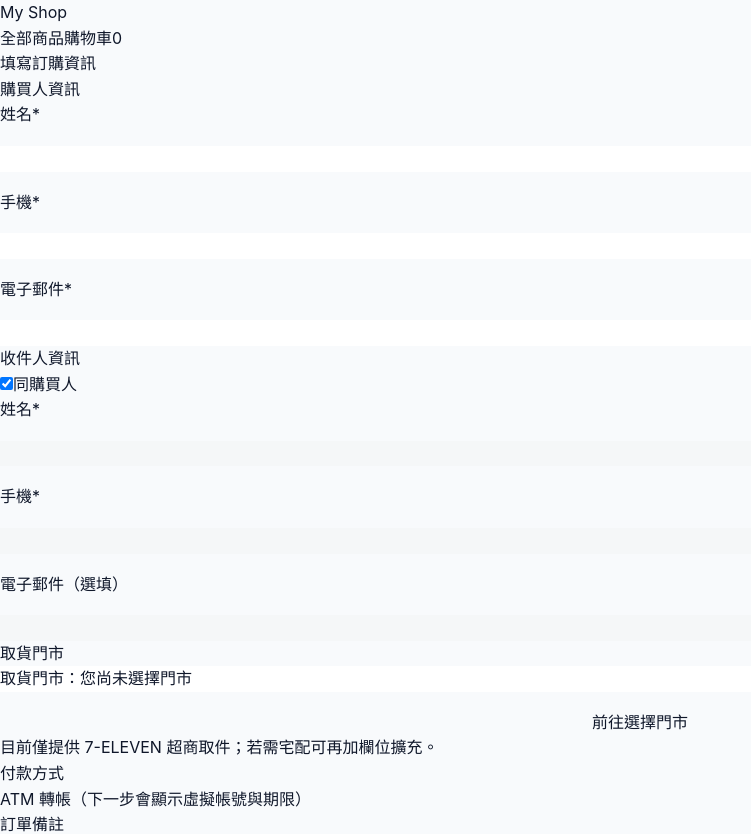
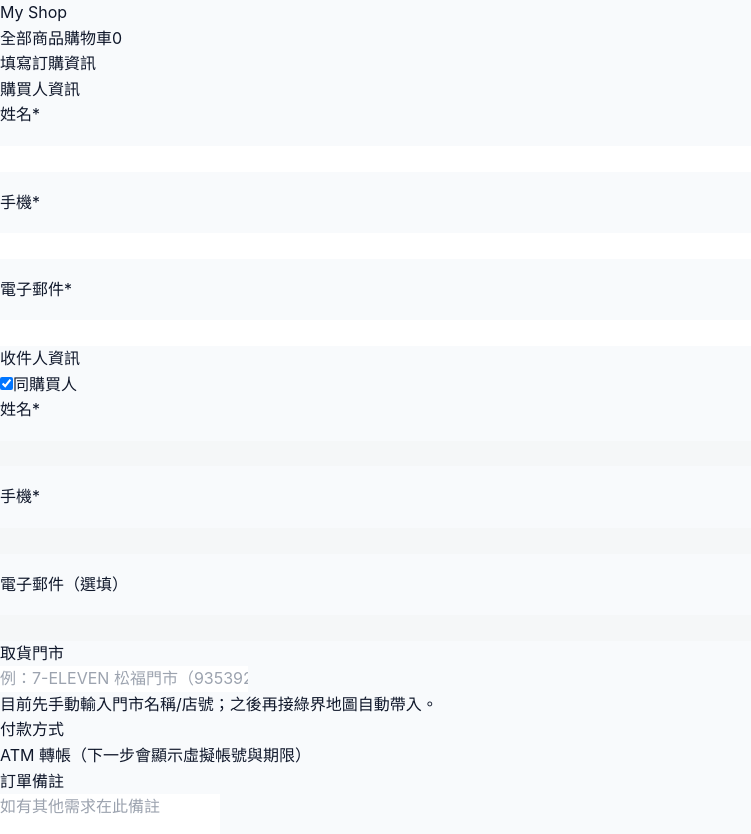
Before and after one commit to qweqwe55123/myshop, a Next.js app: page /checkout in a window 1280 px wide. Shown: the top 834 px of the page, without its empty margins (0-751 px from the left). Built offline with nearby package versions, Linux system fonts and the light colour scheme.

Commit message:
chore(checkout): simple manual pickupStore field; postpone ECPay map

```diff
--- a/app/components/CheckoutForm.jsx
+++ b/app/components/CheckoutForm.jsx
@@ -9,11 +9,7 @@ export default function CheckoutForm() {
   const { items = [], clearCart } = useCart?.() || { items: [] };
 
   const subTotal = useMemo(
-    () =>
-      items.reduce(
-        (s, it) => s + (Number(it.price) || 0) * (Number(it.qty) || 1),
-        0
-      ),
+    () => items.reduce((s, it) => s + (Number(it.price) || 0) * (Number(it.qty) || 1), 0),
     [items]
   );
   const shipping = items.length ? 60 : 0;
@@ -27,7 +23,7 @@ export default function CheckoutForm() {
     rPhone: "",
     rEmail: "",
     sameAsBuyer: true,
-    pickupStore: "",
+    pickupStore: "",   // ← 仍保留這個欄位
     note: "",
   });
 
@@ -43,42 +39,19 @@ export default function CheckoutForm() {
     }
   }, [form.sameAsBuyer, form.name, form.phone, form.email]);
 
-  // 讀取綠界回傳的門市 cookie
-  useEffect(() => {
-    const m = document.cookie.match(
-      /(?:^|;\s*)cvs_pickup=([^;]+)/
-    );
-    if (m) {
-      try {
-        const obj = JSON.parse(decodeURIComponent(m[1]));
-        setForm((f) => ({ ...f, pickupStore: obj.label }));
-      } catch {}
-      // 清掉 cookie
-      document.cookie = "cvs_pickup=; Max-Age=0; path=/";
-    }
-  }, []);
-
   const [loading, setLoading] = useState(false);
   const [err, setErr] = useState("");
 
-  const onChange = (e) =>
-    setForm((f) => ({ ...f, [e.target.name]: e.target.value }));
-
-  const goPickStore = () => {
-    window.location.href = "/api/cvs/map?subtype=UNIMARTC2C";
-  };
+  const onChange = (e) => setForm((f) => ({ ...f, [e.target.name]: e.target.value }));
 
   const submit = async (e) => {
     e.preventDefault();
     setErr("");
 
     if (!items.length) return setErr("購物車是空的。");
-    if (!form.name || !form.phone || !form.email)
-      return setErr("請填購買人姓名 / 手機 / Email。");
-    if (!form.rName || !form.rPhone)
-      return setErr("請填收件人姓名 / 手機。");
-    if (!form.pickupStore)
-      return setErr("請選擇取貨門市。");
+    if (!form.name || !form.phone || !form.email) return setErr("請填購買人姓名 / 手機 / Email。");
+    if (!form.rName || !form.rPhone) return setErr("請填收件人姓名 / 手機。");
+    if (!form.pickupStore) return setErr("請輸入取貨門市。");
 
     try {
       setLoading(true);
@@ -91,7 +64,7 @@ export default function CheckoutForm() {
             phone: form.phone,
             email: form.email,
             note: form.note || null,
-            pickupStore: form.pickupStore,
+            pickupStore: form.pickupStore,   // ← 直接送手填門市
             shipMethod: "CVS_7ELEVEN",
             payMethod: "ATM",
           },
@@ -119,9 +92,7 @@ export default function CheckoutForm() {
         return;
       }
 
-      try {
-        clearCart?.();
-      } catch {}
+      try { clearCart?.(); } catch {}
       router.push(`/orders/${data.id}`);
     } catch (e2) {
       setErr(String(e2?.message ?? e2));
@@ -132,47 +103,23 @@ export default function CheckoutForm() {
 
   return (
     <div className="grid gap-6 lg:grid-cols-2">
-      {/* 左：表單卡片 */}
-      <form
-        onSubmit={submit}
-        className="space-y-6 rounded-2xl border p-5 bg-white"
-      >
+      {/* 左：表單 */}
+      <form onSubmit={submit} className="space-y-6 rounded-2xl border p-5 bg-white">
         {/* 購買人 */}
         <section className="space-y-3">
           <h2 className="font-semibold text-lg">購買人資訊</h2>
           <div className="grid gap-4 md:grid-cols-2">
             <div className="grid gap-2">
-              <label className="text-sm">
-                姓名<span className="text-red-500">*</span>
-              </label>
-              <input
-                name="name"
-                value={form.name}
-                onChange={onChange}
-                className="rounded-md border p-2"
-              />
+              <label className="text-sm">姓名<span className="text-red-500">*</span></label>
+              <input name="name" value={form.name} onChange={onChange} className="rounded-md border p-2" />
             </div>
             <div className="grid gap-2">
-              <label className="text-sm">
-                手機<span className="text-red-500">*</span>
-              </label>
-              <input
-                name="phone"
-                value={form.phone}
-                onChange={onChange}
-                className="rounded-md border p-2"
-              />
+              <label className="text-sm">手機<span className="text-red-500">*</span></label>
+              <input name="phone" value={form.phone} onChange={onChange} className="rounded-md border p-2" />
             </div>
             <div className="grid gap-2 md:col-span-2">
-              <label className="text-sm">
-                電子郵件<span className="text-red-500">*</span>
-              </label>
-              <input
-                name="email"
-                value={form.email}
-                onChange={onChange}
-                className="rounded-md border p-2"
-              />
+              <label className="text-sm">電子郵件<span className="text-red-500">*</span></label>
+              <input name="email" value={form.email} onChange={onChange} className="rounded-md border p-2" />
             </div>
           </div>
         </section>
@@ -184,75 +131,45 @@ export default function CheckoutForm() {
             <input
               type="checkbox"
               checked={form.sameAsBuyer}
-              onChange={(e) =>
-                setForm((f) => ({ ...f, sameAsBuyer: e.target.checked }))
-              }
+              onChange={(e) => setForm((f) => ({ ...f, sameAsBuyer: e.target.checked }))}
             />
             同購買人
           </label>
           <div className="grid gap-4 md:grid-cols-2">
             <div className="grid gap-2">
-              <label className="text-sm">
-                姓名<span className="text-red-500">*</span>
-              </label>
-              <input
-                name="rName"
-                value={form.rName}
-                onChange={onChange}
-                disabled={form.sameAsBuyer}
-                className="rounded-md border p-2 disabled:bg-slate-50"
-              />
+              <label className="text-sm">姓名<span className="text-red-500">*</span></label>
+              <input name="rName" value={form.rName} onChange={onChange} disabled={form.sameAsBuyer}
+                     className="rounded-md border p-2 disabled:bg-slate-50" />
             </div>
             <div className="grid gap-2">
-              <label className="text-sm">
-                手機<span className="text-red-500">*</span>
-              </label>
-              <input
-                name="rPhone"
-                value={form.rPhone}
-                onChange={onChange}
-                disabled={form.sameAsBuyer}
-                className="rounded-md border p-2 disabled:bg-slate-50"
-              />
+              <label className="text-sm">手機<span className="text-red-500">*</span></label>
+              <input name="rPhone" value={form.rPhone} onChange={onChange} disabled={form.sameAsBuyer}
+                     className="rounded-md border p-2 disabled:bg-slate-50" />
             </div>
             <div className="grid gap-2 md:col-span-2">
               <label className="text-sm">電子郵件（選填）</label>
-              <input
-                name="rEmail"
-                value={form.rEmail}
-                onChange={onChange}
-                disabled={form.sameAsBuyer}
-                className="rounded-md border p-2 disabled:bg-slate-50"
-              />
+              <input name="rEmail" value={form.rEmail} onChange={onChange} disabled={form.sameAsBuyer}
+                     className="rounded-md border p-2 disabled:bg-slate-50" />
             </div>
           </div>
         </section>
 
-        {/* 門市 */}
+        {/* 取貨門市：改成手動輸入 */}
         <section className="space-y-3">
           <h2 className="font-semibold text-lg">取貨門市</h2>
-          <div className="grid gap-3 md:grid-cols-[1fr_auto]">
-            <input
-              readOnly
-              value={form.pickupStore || "取貨門市：您尚未選擇門市"}
-              className={`rounded-md border p-2 ${
-                !form.pickupStore ? "text-red-600" : ""
-              }`}
-            />
-            <button
-              type="button"
-              onClick={goPickStore}
-              className="rounded-lg border px-4 py-2 hover:bg-slate-50"
-            >
-              前往選擇門市
-            </button>
-          </div>
+          <input
+            name="pickupStore"
+            value={form.pickupStore}
+            onChange={onChange}
+            placeholder="例：7-ELEVEN 松福門市（935392）"
+            className="rounded-md border p-2"
+          />
           <p className="text-xs text-slate-500">
-            目前僅提供 7-ELEVEN 超商取件；若需宅配可再加欄位擴充。
+            目前先手動輸入門市名稱/店號；之後再接綠界地圖自動帶入。
           </p>
         </section>
 
-        {/* 付款 */}
+        {/* 付款方式 */}
         <section className="space-y-3">
           <h2 className="font-semibold text-lg">付款方式</h2>
           <div className="rounded-md border p-3 bg-slate-50">
@@ -263,27 +180,16 @@ export default function CheckoutForm() {
         {/* 備註 */}
         <section className="space-y-2">
           <h2 className="font-semibold text-lg">訂單備註</h2>
-          <textarea
-            name="note"
-            value={form.note}
-            onChange={onChange}
-            className="w-full rounded-md border p-2"
-            rows={4}
-            placeholder="如有其他需求在此備註"
-          />
+          <textarea name="note" value={form.note} onChange={onChange} rows={4}
+                    className="w-full rounded-md border p-2" placeholder="如有其他需求在此備註" />
         </section>
 
         {err && (
-          <div className="rounded-md border border-red-300 bg-red-50 p-3 text-sm text-red-700">
-            {err}
-          </div>
+          <div className="rounded-md border border-red-300 bg-red-50 p-3 text-sm text-red-700">{err}</div>
         )}
 
-        <button
-          type="submit"
-          disabled={loading || !items.length}
-          className="w-full rounded-lg bg-black px-4 py-2 text-white disabled:opacity-50"
-        >
+        <button type="submit" disabled={loading || !items.length}
+                className="w-full rounded-lg bg-black px-4 py-2 text-white disabled:opacity-50">
           {loading ? "送出中…" : "前往付款 - ATM 虛擬帳號"}
         </button>
       </form>
@@ -294,29 +200,18 @@ export default function CheckoutForm() {
         <ul className="divide-y">
           {items.map((it) => (
             <li key={it.id} className="flex items-center justify-between py-3">
-              <span className="text-sm">
-                {it.name} × {it.qty}
-              </span>
-              <span className="text-sm">
-                NT$ {(Number(it.price) || 0) * (Number(it.qty) || 1)}
-              </span>
+              <span className="text-sm">{it.name} × {it.qty}</span>
+              <span className="text-sm">NT$ {(Number(it.price) || 0) * (Number(it.qty) || 1)}</span>
             </li>
           ))}
         </ul>
         <div className="h-px bg-slate-200" />
         <div className="space-y-1 text-sm">
-          <div className="flex justify-between">
-            <span>商品小計</span>
-            <span>NT$ {subTotal}</span>
-          </div>
-          <div className="flex justify-between">
-            <span>運費（超商）</span>
-            <span>NT$ {shipping}</span>
-          </div>
+          <div className="flex justify-between"><span>商品小計</span><span>NT$ {subTotal}</span></div>
+          <div className="flex justify-between"><span>運費（超商）</span><span>NT$ {shipping}</span></div>
         </div>
         <div className="flex justify-between font-semibold">
-          <span>總計</span>
-          <span>NT$ {total}</span>
+          <span>總計</span><span>NT$ {total}</span>
         </div>
       </aside>
     </div>
```
